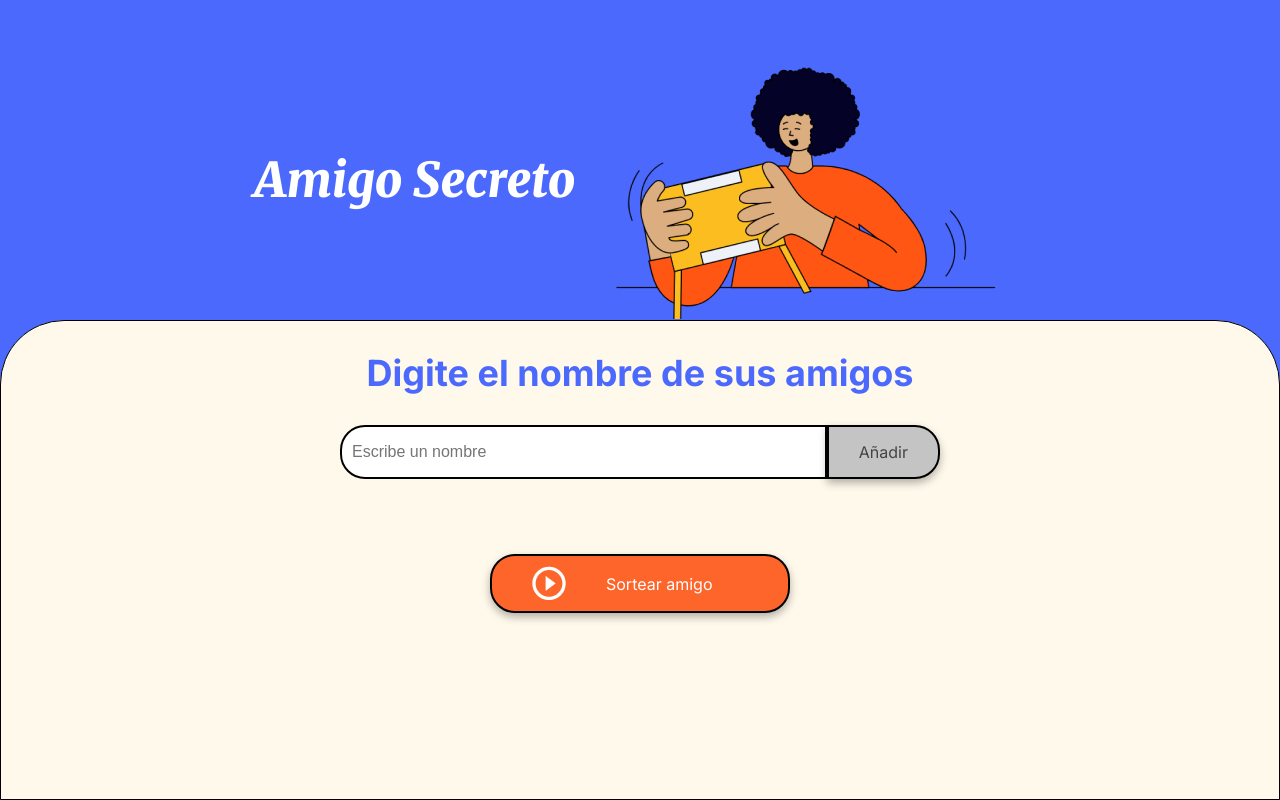
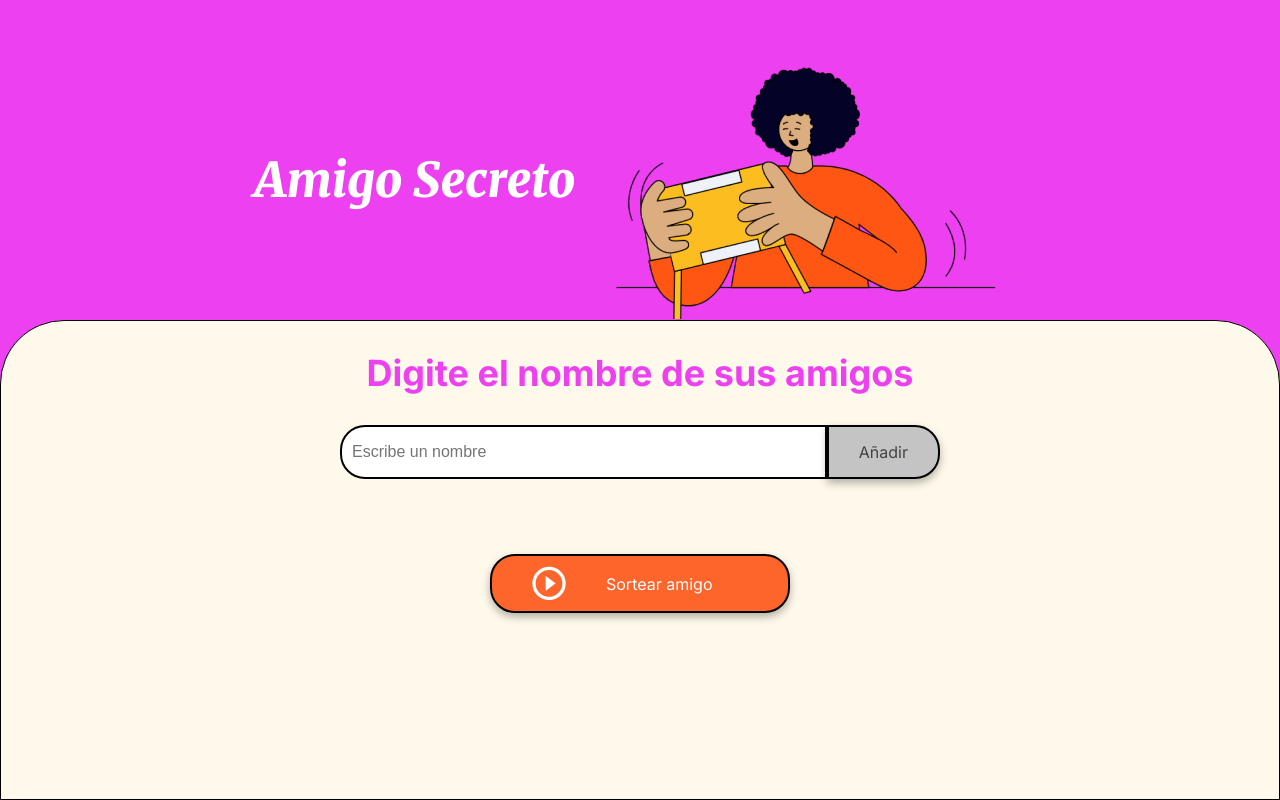
Before and after one commit to csnake-one/secret-friend-latam, a plain HTML site: page index.html in a window 1280 px wide. Drawn offline with Linux system fonts and the light colour scheme.

Commit message:
ajusta color primario Body

```diff
--- a/style.css
+++ b/style.css
@@ -1,5 +1,5 @@
 :root {
-    --color-primary: #4B69FD;
+    --color-primary: #ec40f1;
     --color-secondary: #FFF9EB;
     --color-tertiary: #C4C4C4;
     --color-button: #fe652b;
```
